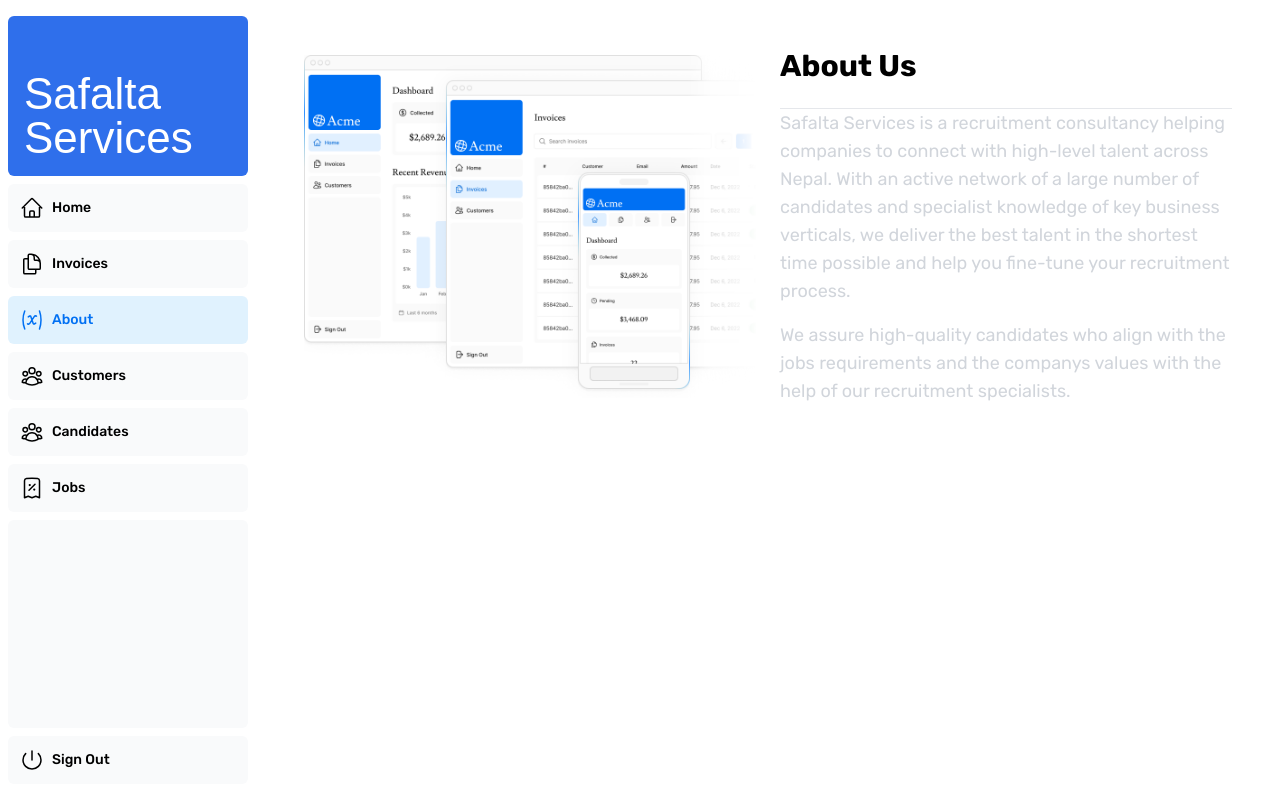
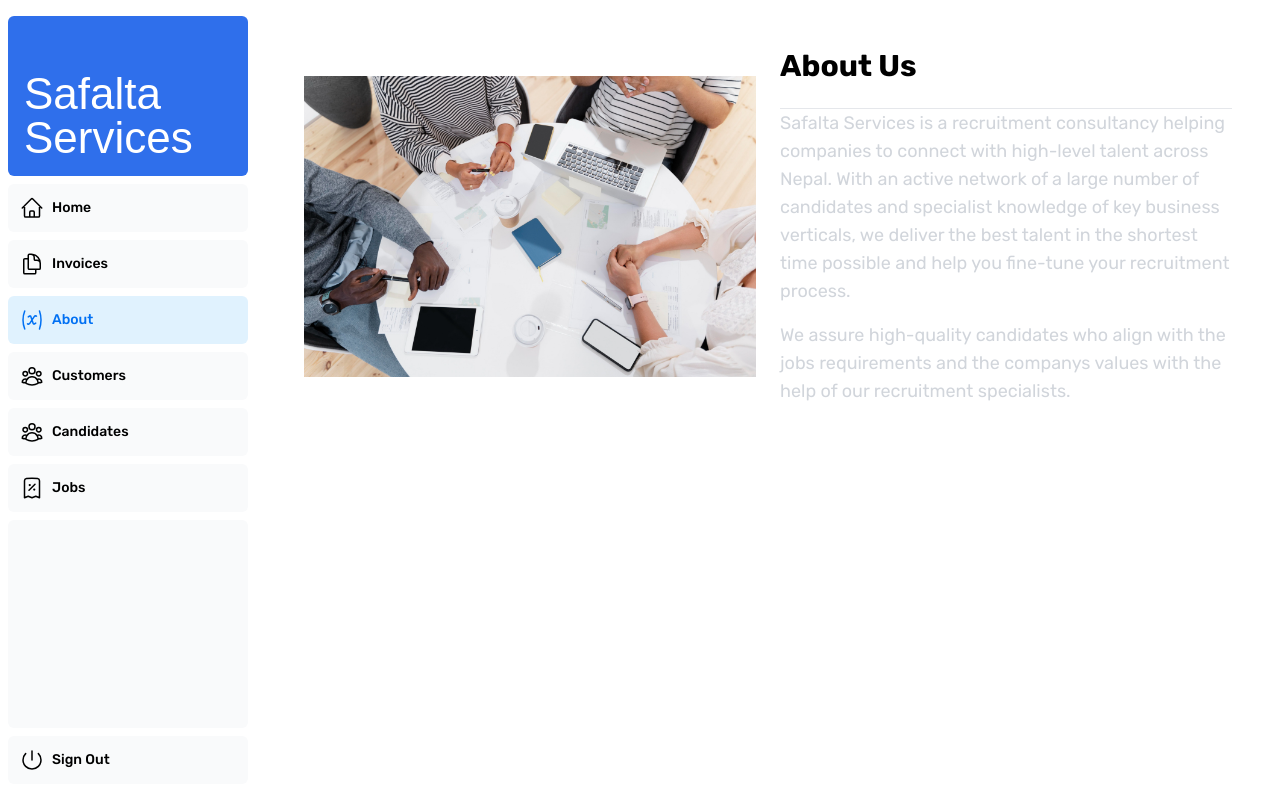
Before and after one commit to ashrestha19/blob_nextjs, a Next.js app: page /dashboard/about in a window 1280 px wide. Built offline with nearby package versions, Linux system fonts and the light colour scheme; a web font is replaced by a local one.

Commit message:
Update picture for test

```diff
--- a/app/dashboard/about/page.tsx
+++ b/app/dashboard/about/page.tsx
@@ -6,7 +6,7 @@ export default function Page() {
 
         <div className="grid grid-cols-1 md:grid-cols-2 gap-6 items-center">
         <Image
-            src="/hero-desktop.png"
+            src="/hero-group.png"
             width={1000}
             height={760}
             className="hidden md:block"
```
Also changed, not shown: public/hero-group.png (added), 1 other file (tests, documents, lock files or other folders).
